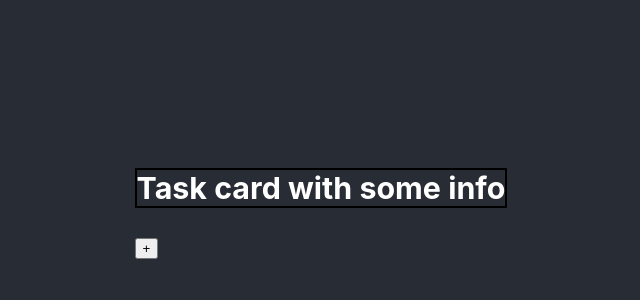
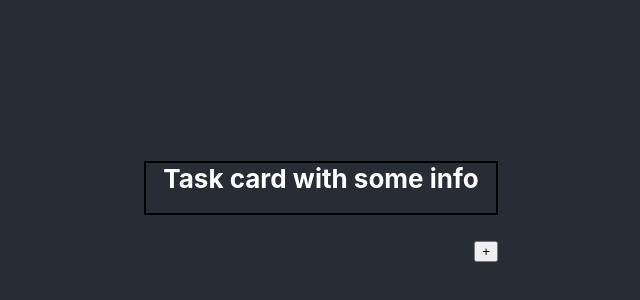
Before and after one commit to Atodgf/todo-new, a React (Create React App) app: page / in a window 1280 px wide. Shown: the part 202-502 px from the top of the page, without its empty margins (319-959 px from the left). Built offline with nearby package versions, Linux system fonts and the light colour scheme.

Commit message:
updating styles

```diff
--- a/src/Ccomponent.js
+++ b/src/Ccomponent.js
@@ -1,12 +1,5 @@
 import React, { Component } from 'react'
 
-
-const styles = {
-    button1: {
-        display: 'flex',
-        justifyContent: 'right'
-    }
-}
 
 
 class Ccomponent extends Component {
@@ -66,15 +59,26 @@ class Ccomponent extends Component {
         }
 
     }
+    changeComment = () => {
+        this.setState( {
+            comment: 'Write your problem here!!!'
+        })
+    }
 
     render() {
         const {firstname, lastname, email, from, to, comment, type, items} = this.state
         if (this.state.visibility) {
         return (
             <div>
-                <h3 style={{border: '2px solid black'}}>{items}</h3>
+                <h3 style={{
+                    border: '2px solid black',
+                    width: '400px',
+                    height: '300px',
+                    fontSize: '26px',
+                    textAlign: 'center'}}>{items}
+                </h3>
                 <form onSubmit={this.handleSubmit}>
-                    <button onClick={this.handleClick} style={styles.button1}>+</button><br/>
+                    <button onClick={this.handleClick} style={{float: "right"}}>+</button><br/>
                     <div>
                         Firstname: <input name='firstname' value={firstname} placeholder='firstname' onChange={this.change}/>
                     </div>
@@ -98,8 +102,11 @@ class Ccomponent extends Component {
                             <option value='4'>4</option>
                         </select>
                     </div>
+                    <div style={{fontSize: '16px'}}>
+                        <input type="checkbox" onChange={ this.changeComment}/> make report
+                    </div>
                     <div>
-                        Comment: <br/><textarea name='comment' value={comment} placeholder='comment' onChange={this.change}/>
+                        Comment: <br/><textarea name='comment' value={comment} placeholder='comment' onChange={this.change} />
                     </div>
                     <button type='submit'>Submit</button>
                 </form>
@@ -108,8 +115,14 @@ class Ccomponent extends Component {
         }else {
             return (
                 <div>
-                    <h3 style={{border: '2px solid black'}}>{items}</h3>
-                    <button onClick={this.handleClick} style={styles.button1}>+</button>
+                    <h3 style={
+                        {border: '2px solid black',
+                        width: '350px',
+                        height: '50px',
+                        fontSize: '26px',
+                        textAlign: 'center'}}>{items}
+                    </h3>
+                    <button onClick={this.handleClick} style={{float: "right"}}>+</button>
                 </div>
             )
         }
```
Also changed, not shown: 1 other file (tests, documents, lock files or other folders).
